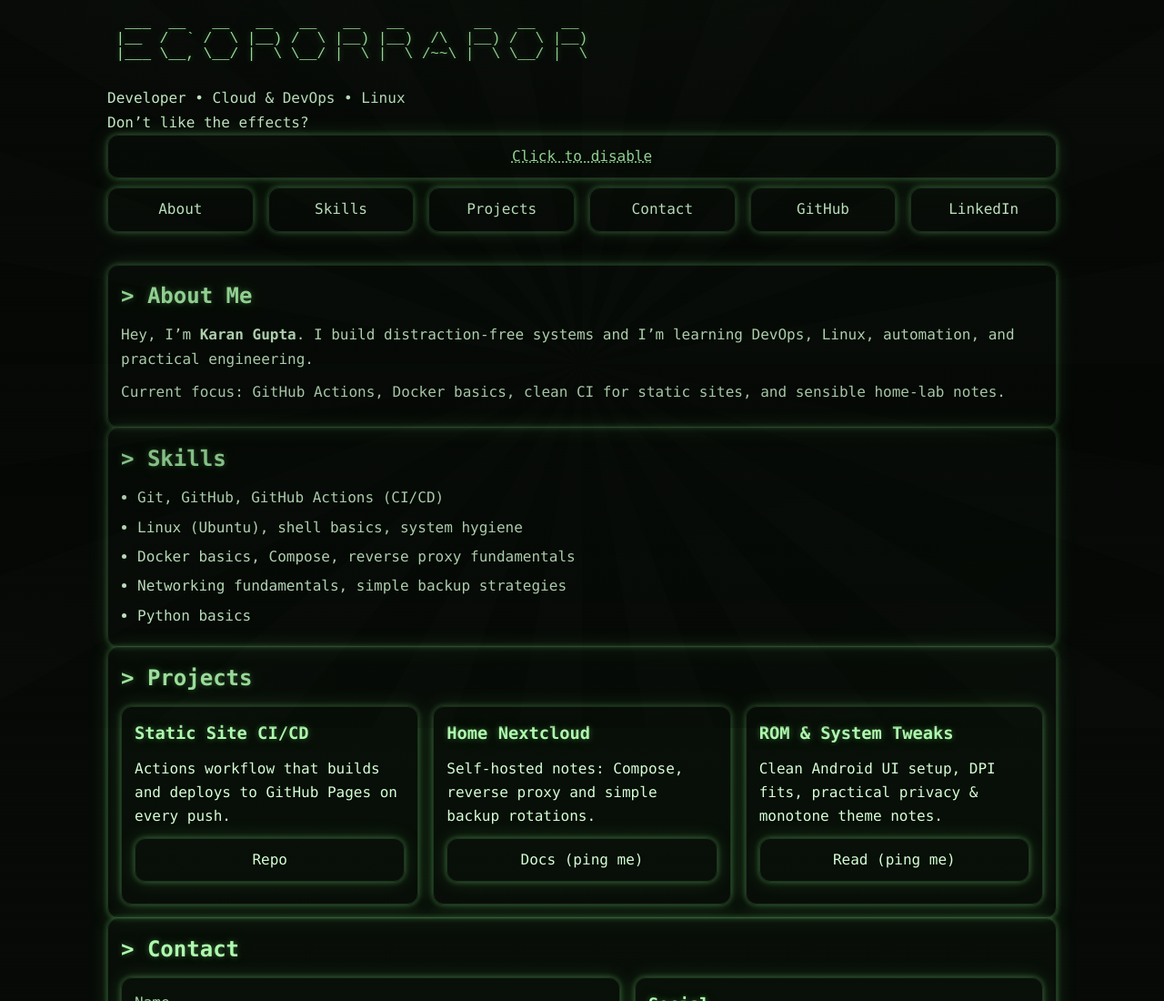
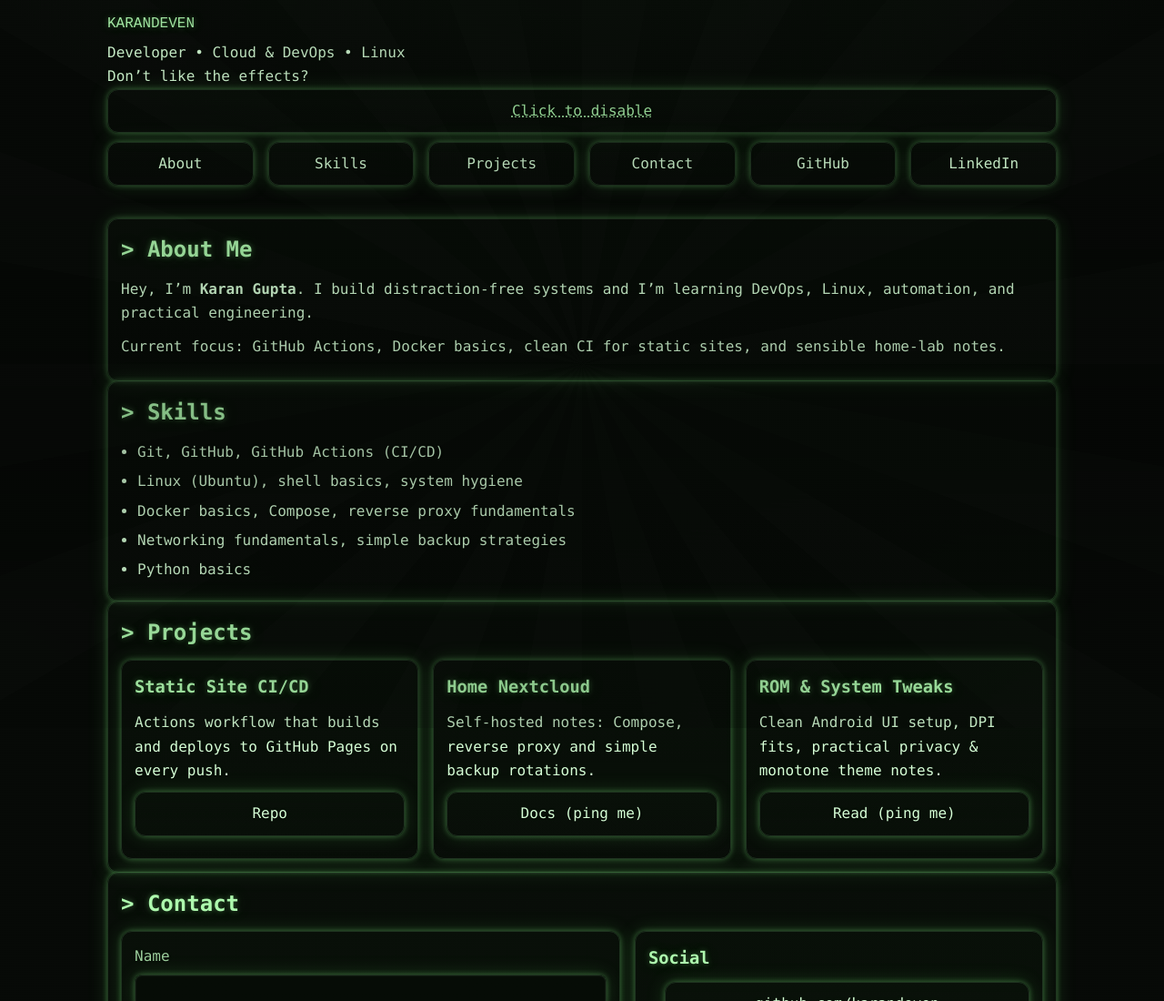
Before and after one commit to karandeven/karandeven.github.io, a plain HTML site: page retro.html in a window 1280 px wide. Shown: the top 1100 px of the page at 91% size. Drawn offline with Linux system fonts and the light colour scheme.

Commit message:
Update retro.html

```diff
--- a/retro.html
+++ b/retro.html
@@ -11,11 +11,9 @@
 <body class="crt on">
   <div class="screen">
     <header class="wrap">
-      <pre class="ascii" aria-label="ASCII Logo">
-  ___  __   __   __   __   __   __        __   __   __
- |__  /  ` /  \ |__) /  \ |__) |__)  /\  |__) /  \ |__)
- |___ \__, \__/ |  \ \__/ |  \ |  \ /~~\ |  \ \__/ |  \
-      </pre>
+     <pre class="ascii" aria-label="KARANDEVEN">
+KARANDEVEN
+</pre>
 
       <p class="intro">
         Developer • Cloud & DevOps • Linux
```
